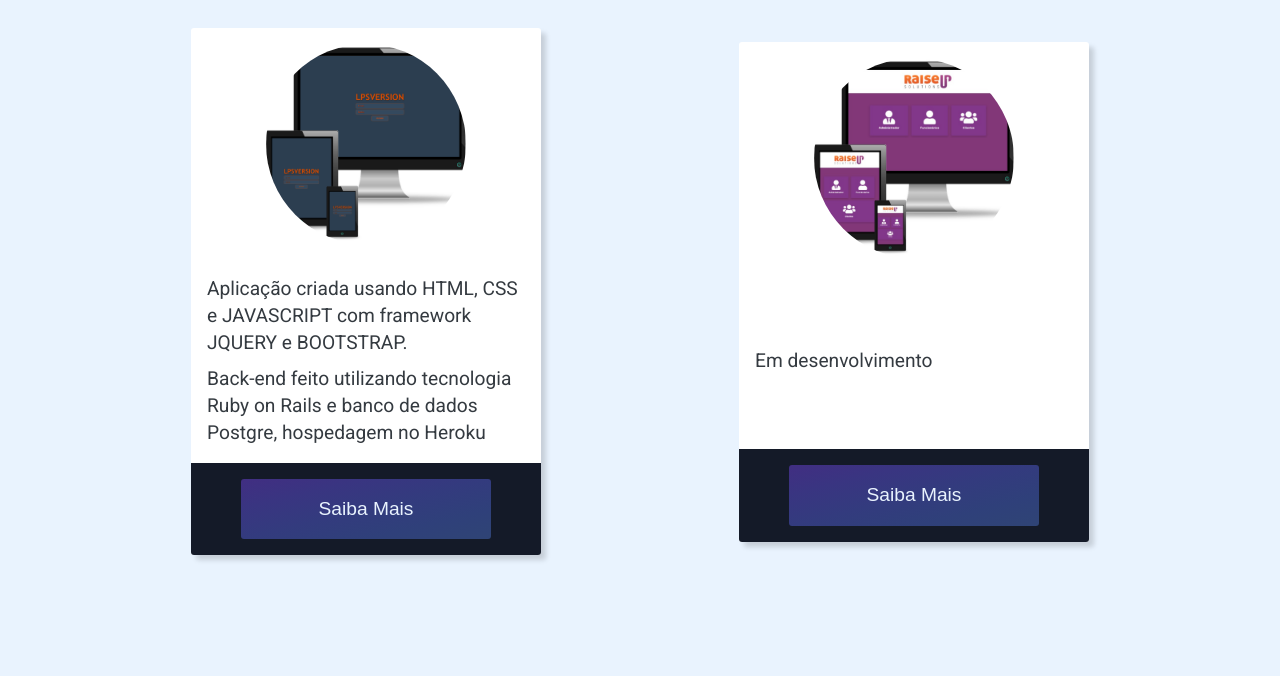
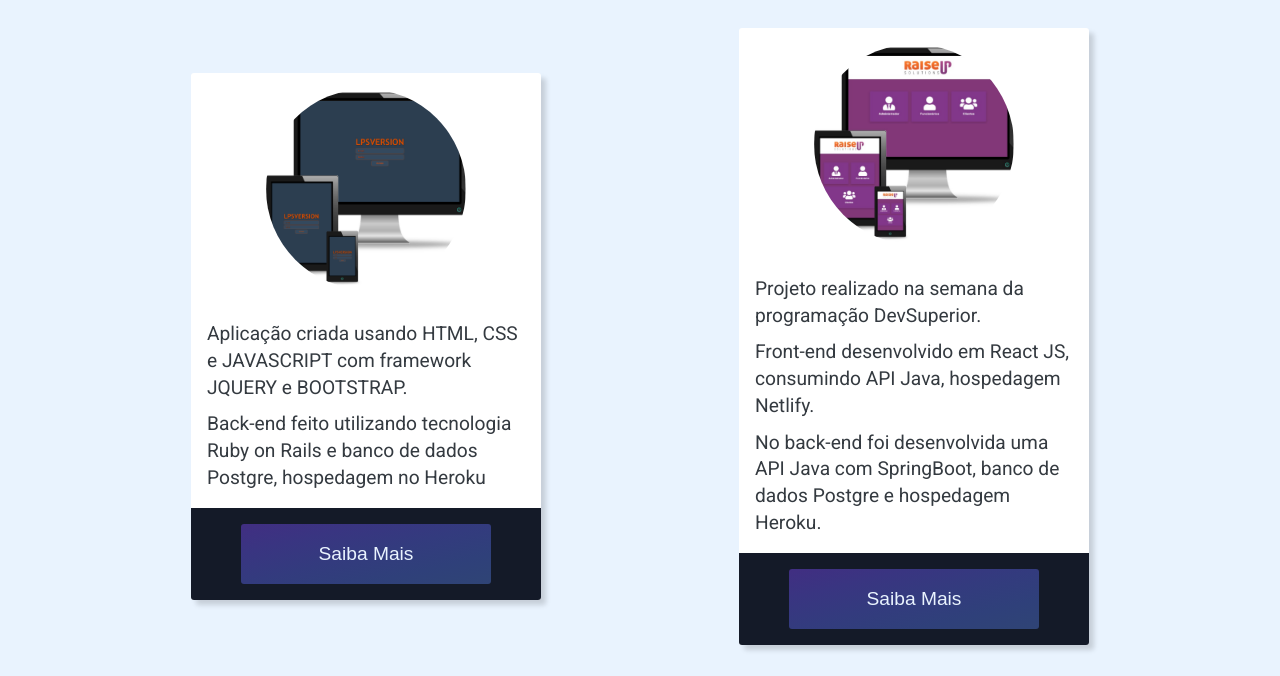
Before and after one commit to JRobsonGomes/JRobsonGomes.github.io, a plain HTML site: page portfolio.html in a window 1280 px wide. Shown: the part 127-803 px from the top of the page. Drawn offline with Linux system fonts and the light colour scheme.

Commit message:
Adicionando projeto semana da programação DevSuperior no portfolio

```diff
--- a/portfolio.html
+++ b/portfolio.html
@@ -1,5 +1,6 @@
 <!DOCTYPE html>
 <html lang="pt-br">
+
 <head>
     <meta charset="UTF-8">
     <meta name="viewport" content="width=device-width, initial-scale=1.0">
@@ -12,6 +13,7 @@
 
 
 </head>
+
 <body>
     <header>
         <div class="container">
@@ -61,13 +63,22 @@
             </div>
 
             <div class="card-body">
+                <p>Projeto realizado na semana da programação DevSuperior. </p>
                 <p>
-                        Em desenvolvimento
+                    Front-end desenvolvido em React JS, consumindo API Java,
+                    hospedagem Netlify.
+                </p>
+                <p>
+                    No back-end foi desenvolvida uma API
+                    Java com SpringBoot, banco de dados Postgre e
+                    hospedagem Heroku.
                 </p>
             </div>
 
             <div class="card-button">
+                <a href="https://games-pesquisa-robson.netlify.app" target="_blank">
                     <button>Saiba mais</button>
+                </a>
             </div>
         </section>
     </main>
@@ -75,4 +86,5 @@
     <script src="js/jquery-3.5.1.js"></script>
     <script src="js/index.js"></script>
 </body>
+
 </html>
```
Lines whose indentation alone changed are shown as unchanged.
